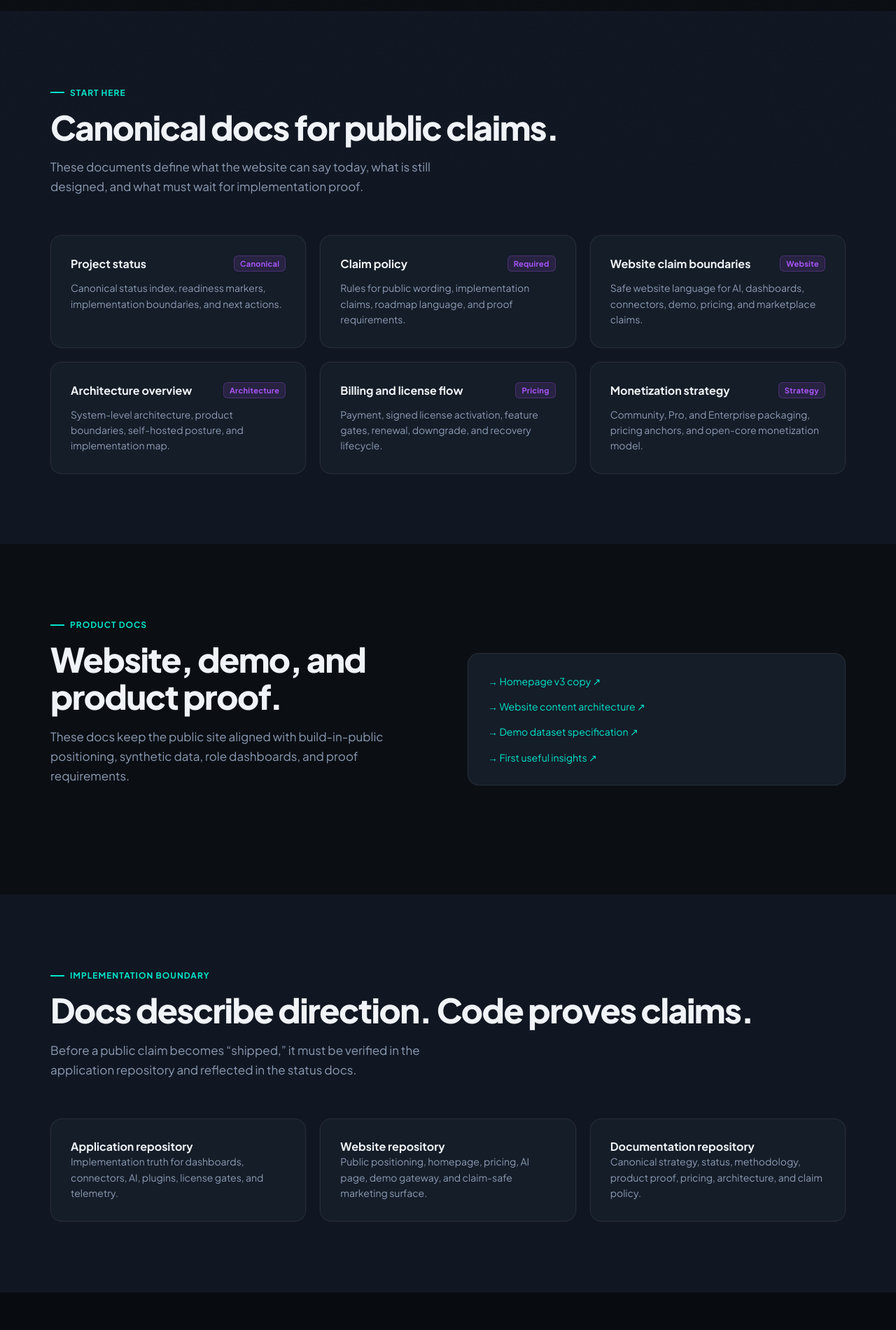
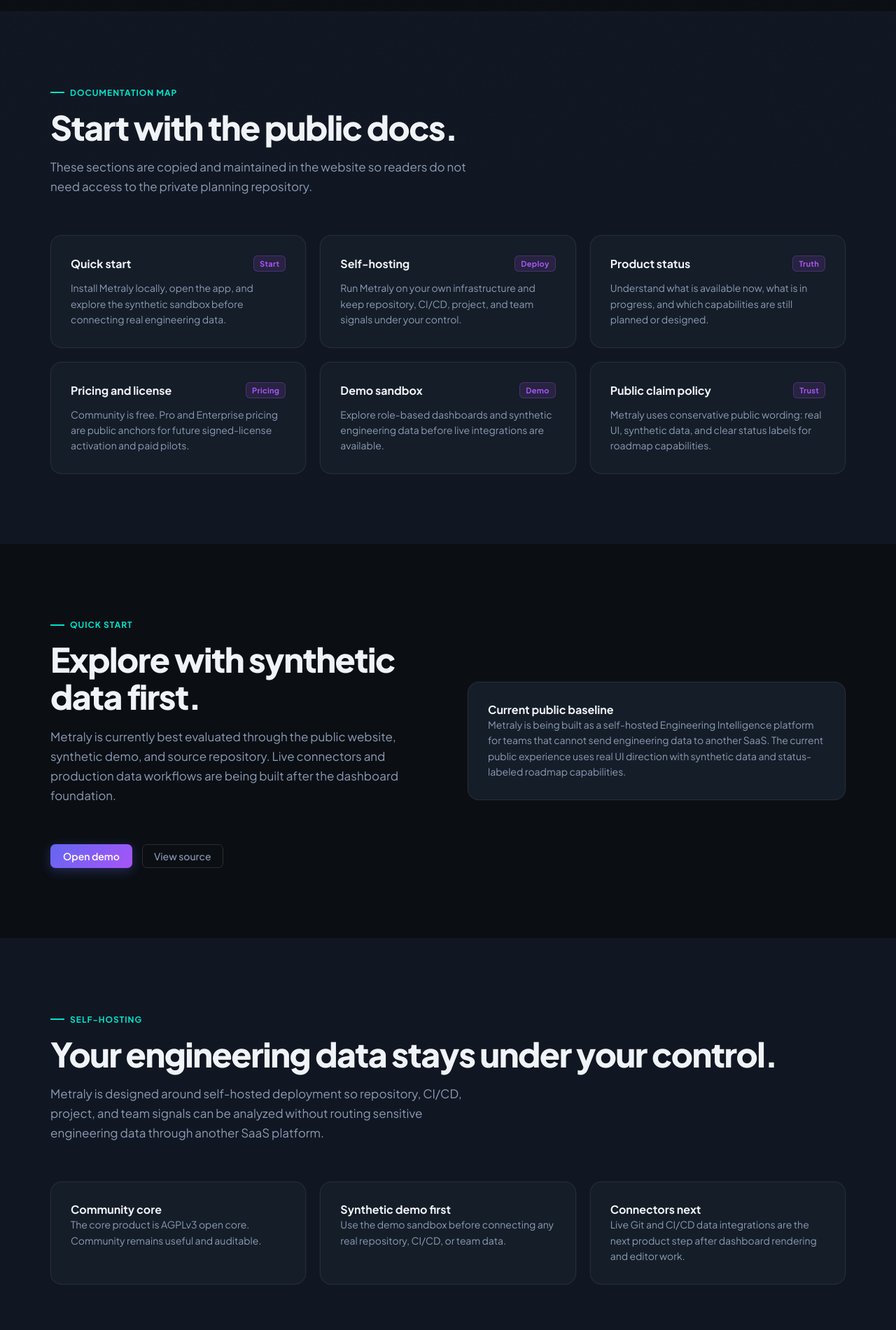
Before and after one commit to getmetraly/website, a Next.js app: page /docs in a window 1280 px wide. Shown: the part 560-2460 px from the top of the page at 70% size. Built offline with nearby package versions, Linux system fonts and the light colour scheme.

Commit message:
fix(docs): make docs landing public-site native

```diff
--- a/app/docs/page.tsx
+++ b/app/docs/page.tsx
@@ -4,66 +4,56 @@ import styles from "@/components/marketing/marketing.module.css";
 
 const docSections = [
   {
-    title: "Project status",
-    desc: "Canonical status index, readiness markers, implementation boundaries, and next actions.",
-    href: "https://github.com/getmetraly/docs/blob/main/STATUS.md",
-    label: "Canonical",
+    title: "Quick start",
+    desc: "Install Metraly locally, open the app, and explore the synthetic sandbox before connecting real engineering data.",
+    href: "#quick-start",
+    label: "Start",
   },
   {
-    title: "Claim policy",
-    desc: "Rules for public wording, implementation claims, roadmap language, and proof requirements.",
-    href: "https://github.com/getmetraly/docs/blob/main/claim-policy.md",
-    label: "Required",
+    title: "Self-hosting",
+    desc: "Run Metraly on your own infrastructure and keep repository, CI/CD, project, and team signals under your control.",
+    href: "#self-hosting",
+    label: "Deploy",
   },
   {
-    title: "Website claim boundaries",
-    desc: "Safe website language for AI, dashboards, connectors, demo, pricing, and marketplace claims.",
-    href: "https://github.com/getmetraly/docs/blob/main/status/claims-and-website.md",
-    label: "Website",
+    title: "Product status",
+    desc: "Understand what is available now, what is in progress, and which capabilities are still planned or designed.",
+    href: "#status",
+    label: "Truth",
   },
   {
-    title: "Architecture overview",
-    desc: "System-level architecture, product boundaries, self-hosted posture, and implementation map.",
-    href: "https://github.com/getmetraly/docs/blob/main/architecture/overview.md",
-    label: "Architecture",
-  },
-  {
-    title: "Billing and license flow",
-    desc: "Payment, signed license activation, feature gates, renewal, downgrade, and recovery lifecycle.",
-    href: "https://github.com/getmetraly/docs/blob/main/product/billing-license-flow.md",
+    title: "Pricing and license",
+    desc: "Community is free. Pro and Enterprise pricing are public anchors for future signed-license activation and paid pilots.",
+    href: "/pricing",
     label: "Pricing",
   },
   {
-    title: "Monetization strategy",
-    desc: "Community, Pro, and Enterprise packaging, pricing anchors, and open-core monetization model.",
-    href: "https://github.com/getmetraly/docs/blob/main/strategy/monetization-v2.md",
-    label: "Strategy",
+    title: "Demo sandbox",
+    desc: "Explore role-based dashboards and synthetic engineering data before live integrations are available.",
+    href: "/demo",
+    label: "Demo",
+  },
+  {
+    title: "Public claim policy",
+    desc: "Metraly uses conservative public wording: real UI, synthetic data, and clear status labels for roadmap capabilities.",
+    href: "#claims",
+    label: "Trust",
   },
 ];
 
-const productDocs = [
-  {
-    title: "Homepage v3 copy",
-    href: "https://github.com/getmetraly/docs/blob/main/website/homepage-copy-v3.md",
-  },
-  {
-    title: "Website content architecture",
-    href: "https://github.com/getmetraly/docs/blob/main/website/website-content-architecture.md",
-  },
-  {
-    title: "Demo dataset specification",
-    href: "https://github.com/getmetraly/docs/blob/main/product/demo-dataset-spec.md",
-  },
-  {
-    title: "First useful insights",
-    href: "https://github.com/getmetraly/docs/blob/main/product/first-useful-insights.md",
-  },
+const statusRows = [
+  ["Real product UI", "Preview", "Role dashboards and UI direction are visible using synthetic data."],
+  ["Dashboard editor", "In progress", "Drag-and-drop editing and real dashboard rendering are active product work."],
+  ["Connectors", "Next", "GitHub / GitLab and CI/CD integrations are the next major product step."],
+  ["Private AI insights", "Designed", "AI is a product direction with synthetic examples, not a shipped production claim."],
+  ["Plugin ecosystem", "Planned", "Marketplace-style extensibility is part of the long-term platform direction."],
+  ["Billing / license", "Designed", "Paid plans require signed license activation and local app verification before GA claims."],
 ];
 
 export const metadata = {
   title: "Documentation — Metraly",
   description:
-    "Metraly documentation landing page for product status, claim policy, architecture, pricing, demo, and implementation boundaries.",
+    "Metraly public documentation for quick start, self-hosting, product status, demo, pricing, and claim-safe product boundaries.",
 };
 
 export default function DocsPage() {
@@ -72,18 +62,18 @@ export default function DocsPage() {
       <main className={styles.page}>
         <section className={styles.hero}>
           <div className={styles.heroGlow} />
-          <div className={styles.badge}>Docs · Source of truth</div>
+          <div className={styles.badge}>Docs · Public documentation</div>
           <h1 className={styles.heroTitle}>
-            Build with the
+            Understand Metraly
             <br />
-            <span className={styles.gradientText}>same truth as the product.</span>
+            <span className={styles.gradientText}>before you connect data.</span>
           </h1>
           <p className={styles.heroSub}>
-            Metraly documentation tracks product status, claim boundaries, architecture, pricing, demo data, and implementation readiness.
+            Public documentation for the self-hosted engineering intelligence platform: quick start, demo, status, pricing, and safe product boundaries.
           </p>
           <div className={styles.heroActions}>
-            <a href="https://github.com/getmetraly/docs" className="btn-primary" target="_blank" rel="noreferrer">
-              Open docs repo →
+            <a href="#quick-start" className="btn-primary">
+              Start reading →
             </a>
             <Link href="/demo" className="btn-ghost btn-large">
               Try synthetic demo
@@ -93,15 +83,15 @@ export default function DocsPage() {
 
         <section className={styles.surface}>
           <div className={styles.section}>
-            <div className={styles.eyebrow}>Start here</div>
-            <h2 className={styles.title}>Canonical docs for public claims.</h2>
+            <div className={styles.eyebrow}>Documentation map</div>
+            <h2 className={styles.title}>Start with the public docs.</h2>
             <p className={styles.sub}>
-              These documents define what the website can say today, what is still designed, and what must wait for implementation proof.
+              These sections are copied and maintained in the website so readers do not need access to the private planning repository.
             </p>
 
             <div className={styles.grid3}>
               {docSections.map((doc) => (
-                <a key={doc.title} href={doc.href} className={styles.card} style={{ textDecoration: "none", color: "inherit" }} target="_blank" rel="noreferrer">
+                <a key={doc.title} href={doc.href} className={styles.card} style={{ textDecoration: "none", color: "inherit" }}>
                   <div className={styles.cardHead}>
                     <h3 className={styles.cardTitle}>{doc.title}</h3>
                     <span className={styles.status}>{doc.label}</span>
@@ -113,49 +103,91 @@ export default function DocsPage() {
           </div>
         </section>
 
-        <section>
+        <section id="quick-start">
           <div className={`${styles.section} ${styles.split}`}>
             <div>
-              <div className={styles.eyebrow}>Product docs</div>
-              <h2 className={styles.title}>Website, demo, and product proof.</h2>
+              <div className={styles.eyebrow}>Quick start</div>
+              <h2 className={styles.title}>Explore with synthetic data first.</h2>
               <p className={styles.sub}>
-                These docs keep the public site aligned with build-in-public positioning, synthetic data, role dashboards, and proof requirements.
+                Metraly is currently best evaluated through the public website, synthetic demo, and source repository. Live connectors and production data workflows are being built after the dashboard foundation.
+              </p>
+              <div className={styles.heroActions} style={{ justifyContent: "flex-start" }}>
+                <Link href="/demo" className="btn-primary">Open demo</Link>
+                <a href="https://github.com/getmetraly/metraly" target="_blank" rel="noreferrer" className="btn-ghost btn-large">View source</a>
+              </div>
+            </div>
+            <div className={styles.card}>
+              <h3 className={styles.cardTitle}>Current public baseline</h3>
+              <p className={styles.cardDesc}>
+                Metraly is being built as a self-hosted Engineering Intelligence platform for teams that cannot send engineering data to another SaaS. The current public experience uses real UI direction with synthetic data and status-labeled roadmap capabilities.
               </p>
             </div>
+          </div>
+        </section>
 
-            <div className={styles.card}>
-              <div style={{ display: "grid", gap: 14 }}>
-                {productDocs.map((doc) => (
-                  <a key={doc.title} href={doc.href} target="_blank" rel="noreferrer" className={styles.cardDesc} style={{ color: "var(--cyan)", textDecoration: "none" }}>
-                    → {doc.title} ↗
-                  </a>
-                ))}
+        <section id="self-hosting" className={styles.surface}>
+          <div className={styles.section}>
+            <div className={styles.eyebrow}>Self-hosting</div>
+            <h2 className={styles.title}>Your engineering data stays under your control.</h2>
+            <p className={styles.sub}>
+              Metraly is designed around self-hosted deployment so repository, CI/CD, project, and team signals can be analyzed without routing sensitive engineering data through another SaaS platform.
+            </p>
+            <div className={styles.grid3}>
+              <div className={styles.card}>
+                <h3 className={styles.cardTitle}>Community core</h3>
+                <p className={styles.cardDesc}>The core product is AGPLv3 open core. Community remains useful and auditable.</p>
+              </div>
+              <div className={styles.card}>
+                <h3 className={styles.cardTitle}>Synthetic demo first</h3>
+                <p className={styles.cardDesc}>Use the demo sandbox before connecting any real repository, CI/CD, or team data.</p>
+              </div>
+              <div className={styles.card}>
+                <h3 className={styles.cardTitle}>Connectors next</h3>
+                <p className={styles.cardDesc}>Live Git and CI/CD data integrations are the next product step after dashboard rendering and editor work.</p>
               </div>
             </div>
           </div>
         </section>
 
-        <section className={styles.surface}>
+        <section id="status">
           <div className={styles.section}>
-            <div className={styles.eyebrow}>Implementation boundary</div>
-            <h2 className={styles.title}>Docs describe direction. Code proves claims.</h2>
+            <div className={styles.eyebrow}>Product status</div>
+            <h2 className={styles.title}>What exists. What is next.</h2>
             <p className={styles.sub}>
-              Before a public claim becomes “shipped,” it must be verified in the application repository and reflected in the status docs.
+              Public docs use status labels so the website does not overclaim implementation readiness.
             </p>
+            <div className={styles.grid3}>
+              {statusRows.map(([area, status, note]) => (
+                <div className={styles.card} key={area}>
+                  <div className={styles.cardHead}>
+                    <h3 className={styles.cardTitle}>{area}</h3>
+                    <span className={styles.status}>{status}</span>
+                  </div>
+                  <p className={styles.cardDesc}>{note}</p>
+                </div>
+              ))}
+            </div>
+          </div>
+        </section>
 
-            <div className={styles.grid3}>
-              <a href="https://github.com/getmetraly/metraly" className={styles.card} style={{ textDecoration: "none", color: "inherit" }} target="_blank" rel="noreferrer">
-                <h3 className={styles.cardTitle}>Application repository</h3>
-                <p className={styles.cardDesc}>Implementation truth for dashboards, connectors, AI, plugins, license gates, and telemetry.</p>
-              </a>
-              <a href="https://github.com/getmetraly/website" className={styles.card} style={{ textDecoration: "none", color: "inherit" }} target="_blank" rel="noreferrer">
-                <h3 className={styles.cardTitle}>Website repository</h3>
-                <p className={styles.cardDesc}>Public positioning, homepage, pricing, AI page, demo gateway, and claim-safe marketing surface.</p>
-              </a>
-              <a href="https://github.com/getmetraly/docs" className={styles.card} style={{ textDecoration: "none", color: "inherit" }} target="_blank" rel="noreferrer">
-                <h3 className={styles.cardTitle}>Documentation repository</h3>
-                <p className={styles.cardDesc}>Canonical strategy, status, methodology, product proof, pricing, architecture, and claim policy.</p>
-              </a>
+        <section id="claims" className={styles.surface}>
+          <div className={`${styles.section} ${styles.split}`}>
+            <div>
+              <div className={styles.eyebrow}>Claim policy</div>
+              <h2 className={styles.title}>Docs describe direction. Code proves claims.</h2>
+              <p className={styles.sub}>
+                Public pages may describe real UI, synthetic data, self-hosted direction, planned connectors, designed AI, and pricing previews. They must not claim production-ready AI, live marketplace, finished billing, or enterprise compliance until verified in product code.
+              </p>
+            </div>
+            <div className={`${styles.card} ${styles.cardAccent}`}>
+              <h3 className={styles.cardTitle} style={{ marginBottom: 16 }}>Safe public wording</h3>
+              <div style={{ display: "grid", gap: 12 }}>
+                <p className={styles.cardDesc}>→ Real interface, synthetic data.</p>
+                <p className={styles.cardDesc}>→ Dashboards are actively being developed.</p>
+                <p className={styles.cardDesc}>→ Connectors are planned / next.</p>
+                <p className={styles.cardDesc}>→ AI is designed / evolving.</p>
+                <p className={styles.cardDesc}>→ Pro and Enterprise pricing are preview anchors until license activation works.</p>
+              </div>
             </div>
           </div>
         </section>
```
